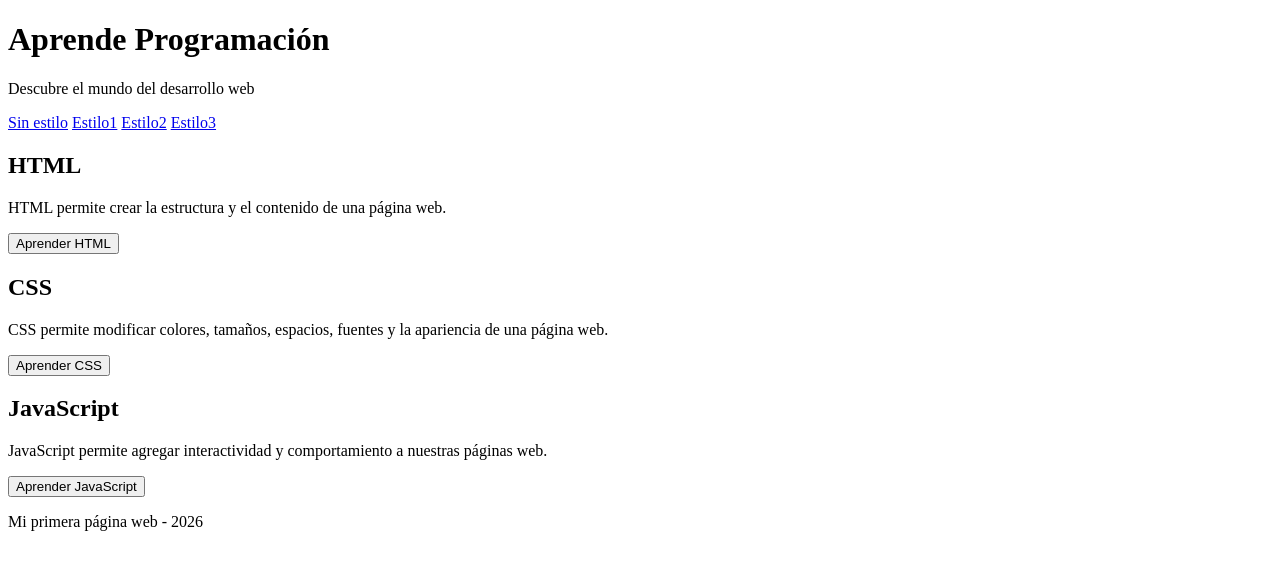
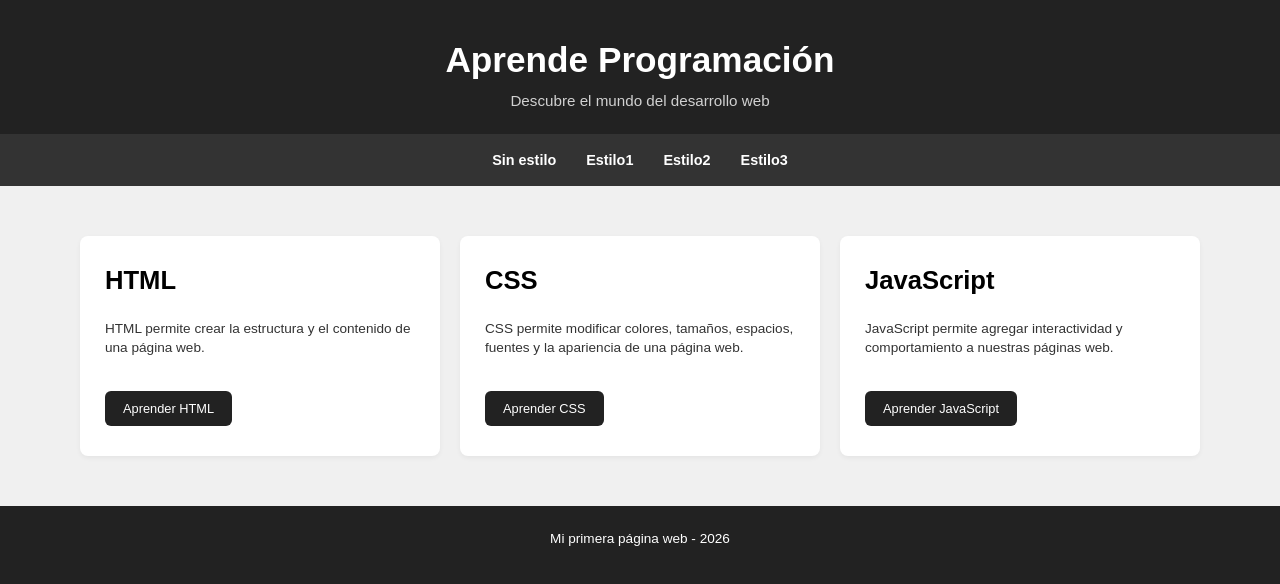
Before and after one commit to xiomy093-ai/RetoBootcamp, a plain HTML site: page index3.html in a window 1280 px wide. Drawn offline with Linux system fonts and the light colour scheme.

Commit message:
Segundo estilo

```diff
--- a/css/Estilo2.css
+++ b/css/Estilo2.css
@@ -0,0 +1,96 @@
+* {
+    box-sizing: border-box;
+    margin: 0;
+    padding: 0;
+}
+
+body {
+    font-family: Arial, Helvetica, sans-serif;
+    background-color: #222222;
+    color: #ffffff;
+    text-align: center;
+}
+
+header {
+    padding: 40px 20px 25px;
+    background-color: #222222;
+}
+
+header h1 {
+    color: #ffffff;
+    font-size: 2.2rem;
+    margin-bottom: 12px;
+}
+
+header p {
+    color: #d1d1d1;
+    font-size: 0.95rem;
+}
+
+nav {
+    background-color: #333333;
+    padding: 18px 0;
+    display: flex;
+    justify-content: center;
+    gap: 30px;
+}
+
+nav a {
+    color: #ffffff;
+    text-decoration: none;
+    font-size: 0.9rem;
+    font-weight: bold;
+}
+
+main {
+    background-color: #f0f0f0;
+    display: flex;
+    justify-content: center;
+    gap: 20px;
+    padding: 50px 20px;
+}
+
+main section {
+    background-color: #ffffff;
+    border-radius: 8px;
+    padding: 30px 25px;
+    flex: 1;
+    max-width: 360px;
+    text-align: left;
+    display: flex;
+    flex-direction: column;
+    justify-content: space-between;
+    min-height: 220px;
+    box-shadow: 0 2px 5px rgba(0,0,0,0.05);
+}
+
+main section h2 {
+    color: #000000;
+    font-size: 1.6rem;
+    margin-bottom: 15px;
+}
+
+main section p {
+    color: #333333;
+    font-size: 0.85rem;
+    line-height: 1.4;
+    margin-bottom: 25px;
+}
+
+main section button {
+    background-color: #222222;
+    color: #ffffff;
+    border: none;
+    border-radius: 6px;
+    padding: 10px 18px;
+    font-size: 0.8rem;
+    cursor: pointer;
+    align-self: flex-start;
+}
+
+footer {
+    background-color: #222222;
+    padding: 25px;
+    color: #ffffff;
+    font-size: 0.85rem;
+}
--- a/index3.html
+++ b/index3.html
@@ -6,6 +6,7 @@
 
     <title>Curso de Programación</title>
 
+    <link rel="stylesheet" href="CSS/Estilo2.css">
 
 </head>
 
```
